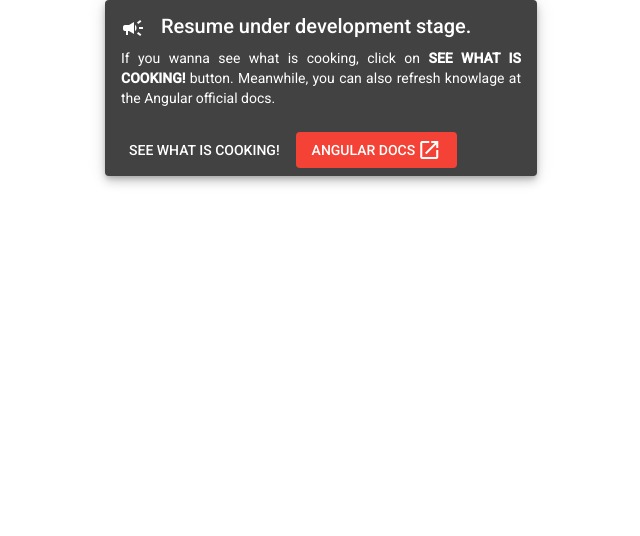
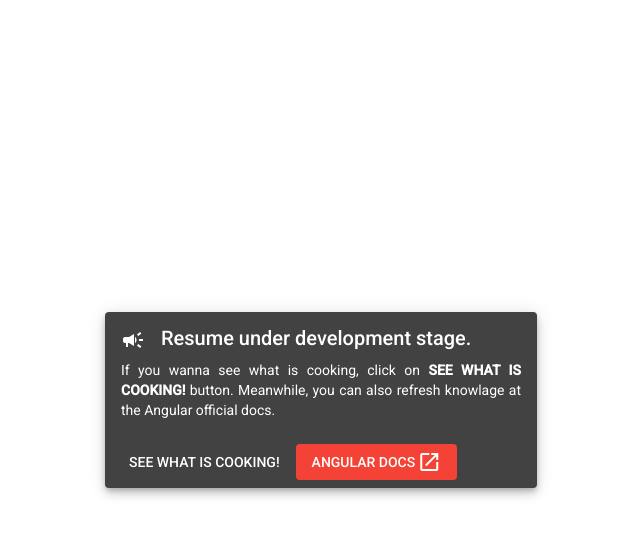
Before and after one commit to jlorenzoC/my-resume, an Angular app: page /#/welcome in a window 1280 px wide. Shown: the top 536 px of the page, without its empty margins (319-959 px from the left). Built offline with nearby package versions, Linux system fonts and the light colour scheme.

Commit message:
:lipstick: updates UI

```diff
--- a/src/app/app.component.scss
+++ b/src/app/app.component.scss
@@ -0,0 +1,3 @@
+div {
+  height: 100%;
+}
--- a/src/app/temporal-flow/in-development/in-development.component.html
+++ b/src/app/temporal-flow/in-development/in-development.component.html
@@ -3,7 +3,7 @@
   <img
     height="400px"
     [src]="'../../..' + resourceRootPath + '/assets/gif/waiting.gif'"
-    alt="Gif that shows some one flying a rocket of paper"
+    alt="Gif that shows someone flying a rocket of paper"
   />
   <h3>
     You can open some issue
@@ -13,9 +13,9 @@
   </h3>
 </div>
 <div>
-<button color="primary" mat-fab routerLink="/welcome">
-  <mat-icon>arrow_back</mat-icon>
-</button>
+  <button color="primary" mat-fab routerLink="/welcome">
+    <mat-icon>arrow_back</mat-icon>
+  </button>
   <button mat-fab routerLink="/resume-view">
     <mat-icon>dashboard</mat-icon>
   </button>
--- a/src/app/temporal-flow/in-development/in-development.component.scss
+++ b/src/app/temporal-flow/in-development/in-development.component.scss
@@ -3,10 +3,13 @@
   display: grid;
   justify-items: center;
   align-items: center;
+}
 h1 {
   text-align: center;
 }
 h3 {
   text-align: center;
 }
+::ng-deep button.mat-fab{
+  margin: 0 5px;
 }
```
Lines whose indentation alone changed are shown as unchanged.
